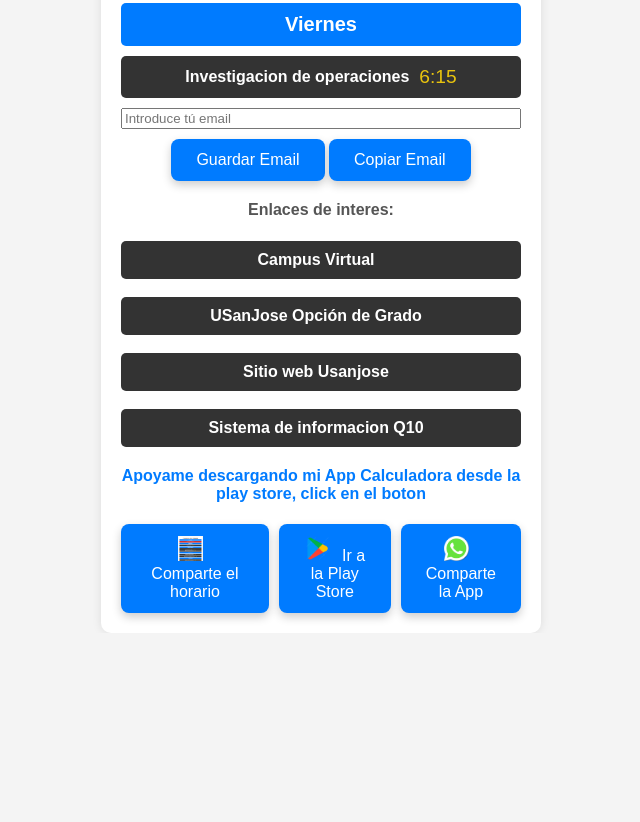
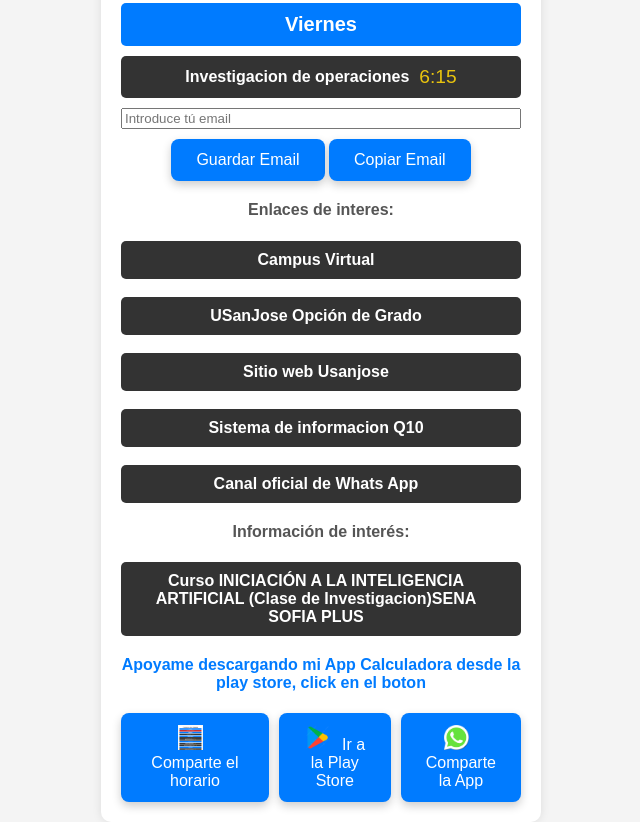
Before and after one commit to AlexHurPi/HorarioAmigos, a plain HTML site: page index.html in a window 1280 px wide. Shown: the part 639-1461 px from the top of the page, without its empty margins (319-959 px from the left). Before the commit the page ends 1272 px from the top, so only its background shows below. Drawn offline with Linux system fonts and the light colour scheme.

Commit message:
Commit 27

```diff
--- a/index.html
+++ b/index.html
@@ -195,7 +195,19 @@
              <a href="https://site2.q10.com/" target="_blank">
                 <span class="titulo">Sistema de informacion Q10</span>
             </a>
+            <br>
+             <a href="https://whatsapp.com/channel/0029Vb6RLDRDeON09lEPDy2D" target="_blank">
+                <span class="titulo">Canal oficial de Whats App</span>
+            </a>
         </div>
+
+        <h4>Información de interés:</h4>
+       <a href="https://forms.office.com/pages/responsepage.aspx?id=gcPCyy4vk02R0VBskxas5-Dqqi7j3htAuB8VnhqdVwRURE9KVzlBOExVR1VOOVZKMVVSWlJUSUtJQi4u&route=shorturl">
+            <span class="titulo">Curso INICIACIÓN A LA INTELIGENCIA ARTIFICIAL (Clase de Investigacion)SENA SOFIA PLUS</span>
+       </a>
+
+
+
 
         <div>
             <h4 class="email">Apoyame descargando mi App Calculadora desde la play store, click en el boton</h4>
```
